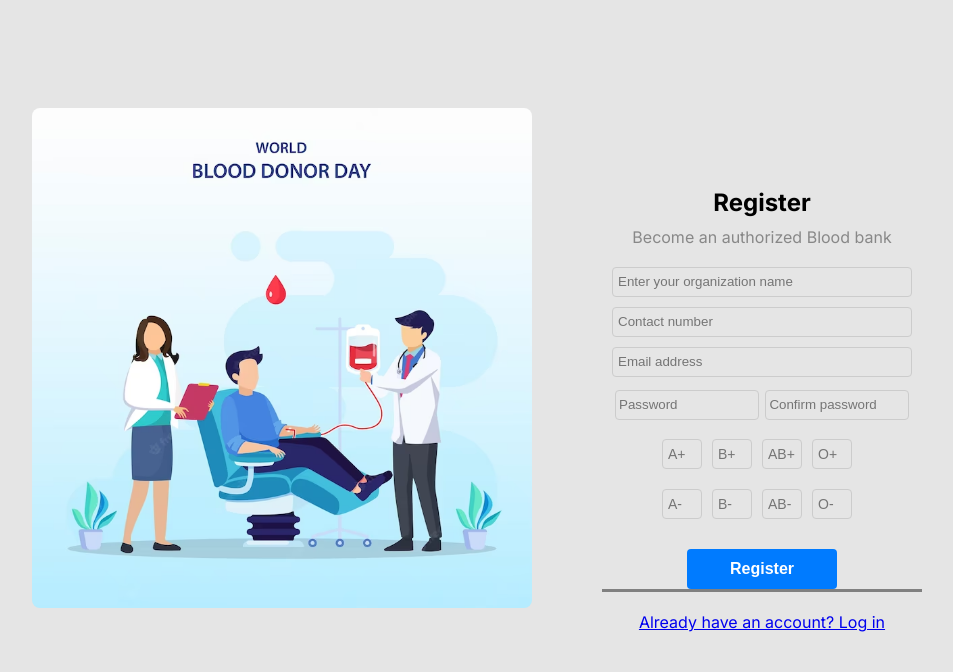
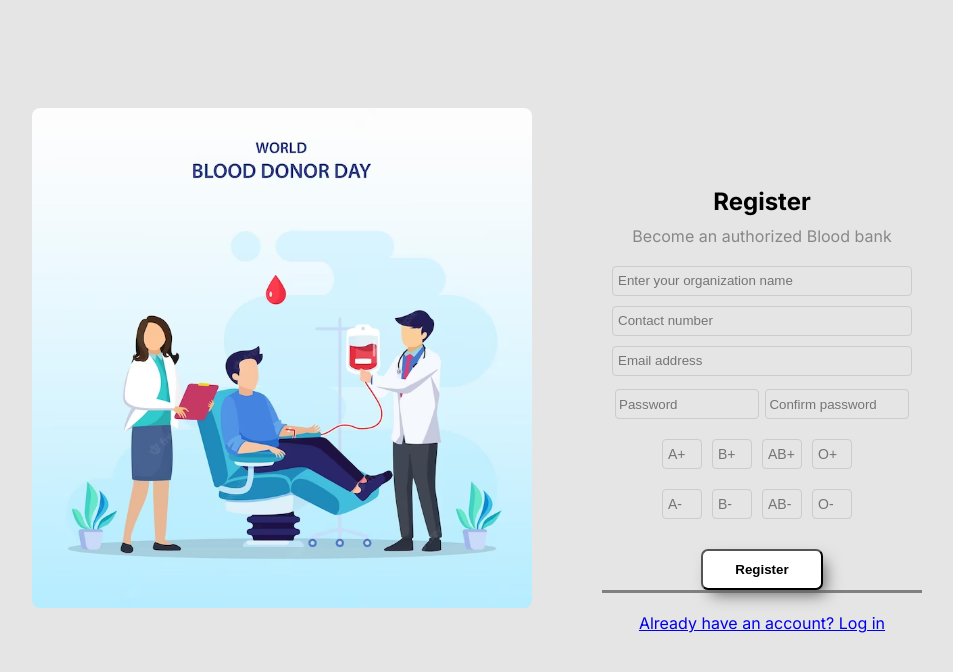
Before and after one commit to SohomSaha045/HemoTrack, a Next.js app: page /register in a window 1280 px wide. Shown: the top 672 px of the page, without its empty margins (38-991 px from the left). Built offline with nearby package versions, Linux system fonts and the light colour scheme.

Commit message:
register_page

```diff
--- a/src/app/(PAGES)/register/page.module.css
+++ b/src/app/(PAGES)/register/page.module.css
@@ -122,15 +122,17 @@
     font-size: 14px; /* Adjust the font size as needed */
   }
   .register button {
-    width: 150px;
-    height: 40px;
-    font-size: 16px;
-    font-weight: bold;
-    color: #fff;
-    background-color: #007bff;
-    border: none;
-    border-radius: 4px;
+    margin: auto 2rem;
+    text-decoration: none;
+    color: black;
+    background: white;
+    padding: 0.7rem 2rem;;
+    font-weight: 700;
+    border-radius: 7px;
     cursor: pointer;
+    -webkit-box-shadow: 6px 8px 16px -4px rgba(97,97,97,1);
+    -moz-box-shadow: 6px 8px 16px -4px rgba(97,97,97,1);
+    box-shadow: 6px 8px 16px -4px rgba(97,97,97,1);
   }
 
   .register button:hover {
```
